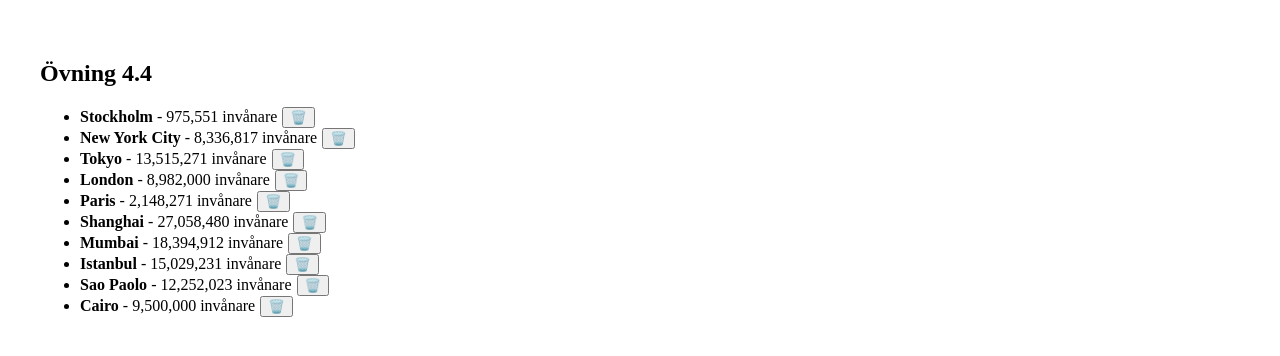
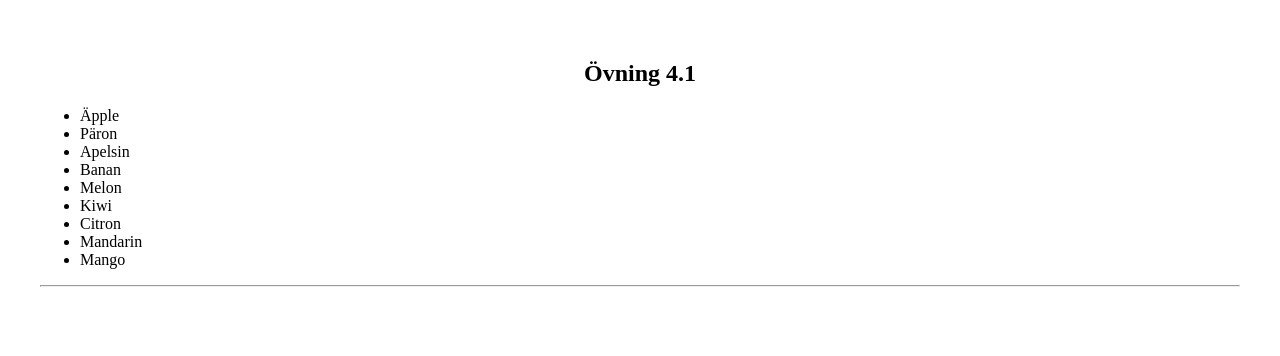
Before and after one commit to Martinf88/04-Listor-och-objekt, a React (Vite) app: page / in a window 1280 px wide. Shown: the top 356 px of the page. Built offline with nearby package versions, Linux system fonts and the light colour scheme.

Commit message:
updated 4.1

```diff
--- a/src/App.css
+++ b/src/App.css
@@ -3,3 +3,7 @@
   margin: 0 auto;
   padding: 2rem;
 }
+
+h2 {
+	text-align: center;
+}
--- a/src/App.jsx
+++ b/src/App.jsx
@@ -2,7 +2,7 @@
 import './App.css'
 // import EditUser from './Components/EditName'
 // import RandomNumber from './RandomNumber'
-// import Fruits from './Components/FruitList.jsx'
+import Fruits from './Components/FruitList.jsx'
 import { RenderCitys } from './Components/Citys'
 
 
@@ -11,11 +11,11 @@ function App() {
 
   return (
     <>
-		<RenderCitys/>
+		{/* <RenderCitys/> */}
 		{/* <EditUser/> */}
-		{/* <Fruits />
+		<Fruits />
 		<hr />
-		<RandomNumber/> */}
+		{/* <RandomNumber/> */}
     </>
   )
 }
--- a/src/Components/FruitList.jsx
+++ b/src/Components/FruitList.jsx
@@ -3,11 +3,14 @@ import { fruitList } from '../data/data.js'
 const Fruits = () => {
 
 	return (
+		<>
+		<h2>Övning 4.1</h2>
 		<ul>
 			{fruitList.map(fruit =>(
 				<li key={fruit}>{fruit}</li>
 			))}
 		</ul>
+		</>
 
 	)
 }
--- a/src/data/data.js
+++ b/src/data/data.js
@@ -3,8 +3,11 @@ export const fruitList = [
 	"Päron",
 	"Apelsin",
 	"Banan",
+	"Melon",
+	"Kiwi",
+	"Citron",
 	"Mandarin",
-	"Mango"
+	"Mango",
 ]
 
 export const citys = [
```
